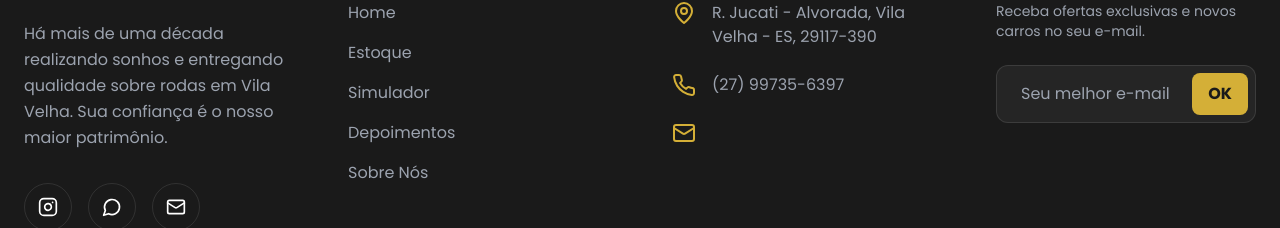
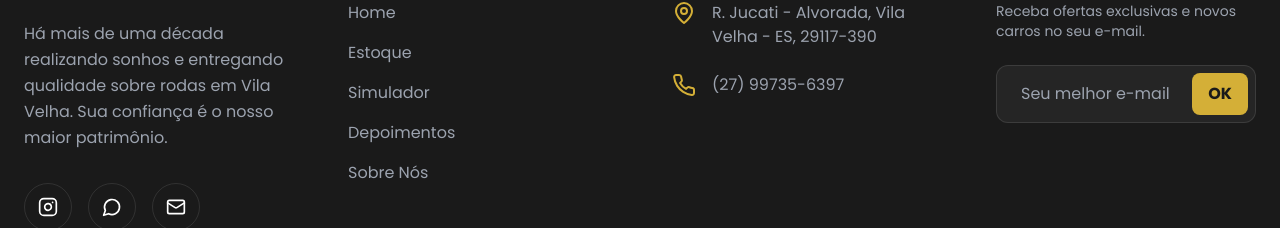
Before and after one commit to Isllanrx/Site_Comercial, a React (Vite) app: page / in a window 1280 px wide. Shown: the part 5190-5418 px from the top of the page. Built offline with nearby package versions, Linux system fonts and the light colour scheme.

Commit message:
refactor: remove email footer

```diff
--- a/src/components/Footer.tsx
+++ b/src/components/Footer.tsx
@@ -50,9 +50,6 @@ export const Footer = () => {
               <Phone className="text-accent shrink-0" size={24} />
               <span>(27) 99735-6397</span>
             </li>
-            <li className="flex gap-4">
-              <Mail className="text-accent shrink-0" size={24} />
-            </li>
           </ul>
         </div>
 
```
